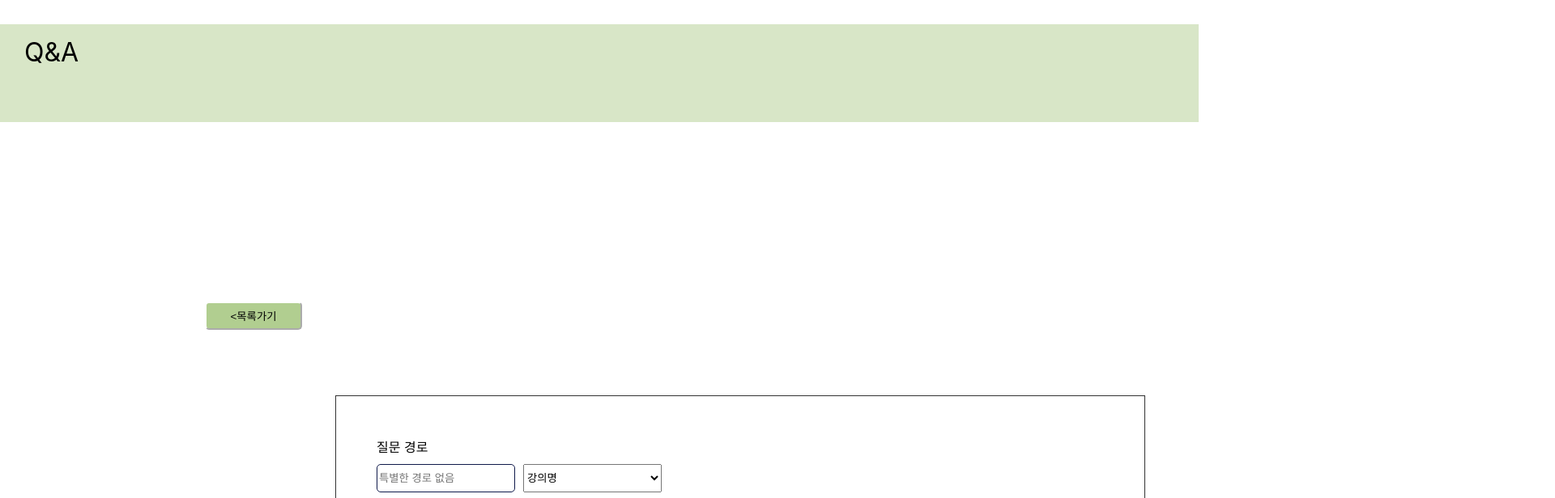
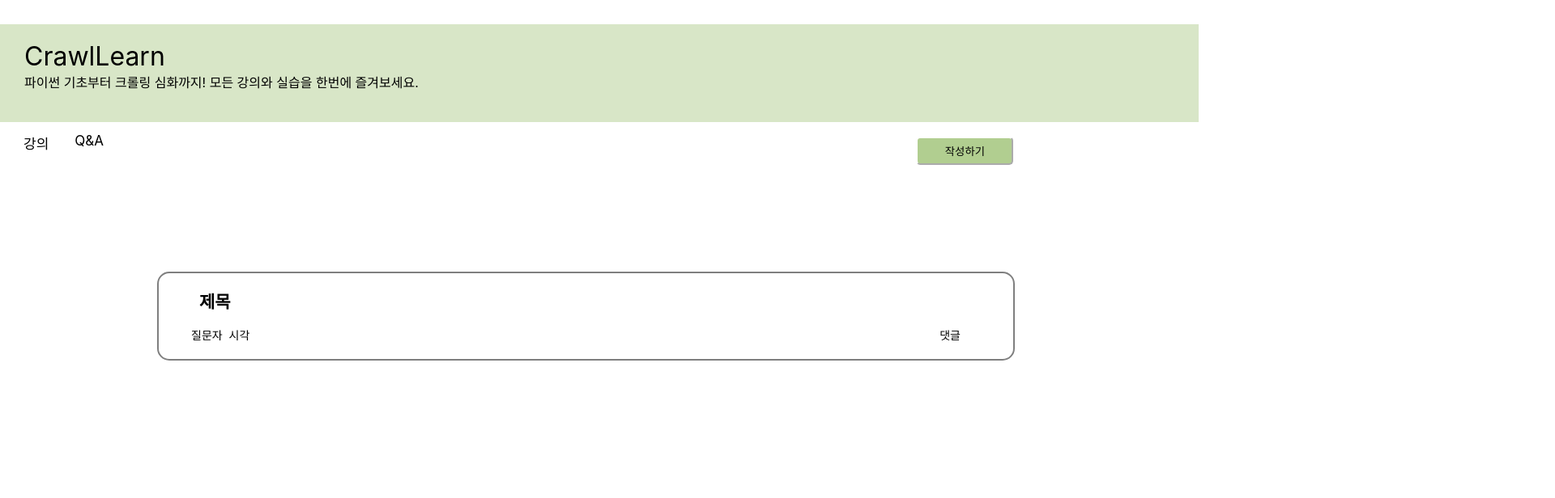
Before and after one commit to skkuse/2022spring_41class_team2, a React (Create React App) app in the folder client/: page /questionList in a window 1280 px wide. Shown: the top 616 px of the page at 81% size, 1920 px wide, since content can reach past the window. Built offline with nearby package versions, Linux system fonts and the light colour scheme; the HTML template or start-up script is replaced by a standard one.

Commit message:
페이지 이동 작업

```diff
--- a/client/src/App.js
+++ b/client/src/App.js
@@ -1,4 +1,5 @@
-import { Route, HashRouter as Router, } from 'react-router-dom';
+//import { Route, HashRouter, BrowserRouter as Router, BrowserRouter, } from 'react-router-dom';
+import { BrowserRouter, Route, Switch } from "react-router-dom";
 import Main from './pages/Main'
 import SignInPage from './pages/SignInPage'
 import UserInfoPage from './pages/UserInfo';
@@ -7,9 +8,27 @@ import LoginPage from './pages/LoginPage';
 import QuestionPage from './pages/QuestionPage';
 import QuestionListPage from './pages/QuestionListPage';
 
+
 function App() {
   return (
-    <Router>
+    <BrowserRouter>
+      <Switch>
+        <Route exact path="/main" component={Main} />
+        <Route exact path="/signIn" component={SignInPage} />
+        <Route exact path="/login" component={LoginPage}/>
+        <Route exact path="/userInfo" component={UserInfoPage}/>
+        <Route exact path="/codeEdit" component={TestCodePage}/>
+        <Route exact path="/qnaMain" component={QuestionPage}/>
+        <Route exact path="/questionList" component={QuestionListPage}/>
+      </Switch>
+    </BrowserRouter>
+  );
+}
+
+export default App;
+
+
+{/* <Router>
         <Route exact path="/main" component={Main} />
         <Route exact path="/signIn" component={SignInPage} />
         <Route exact path="/login" component={LoginPage}/>
@@ -17,9 +36,4 @@ function App() {
         <Route exact path="/codeEdit" component={TestCodePage}/>
         <Route exact path="/" component={QuestionPage}/>
         <Route exact path="/questionList" component={QuestionListPage}/>
-    </Router>
-
-  );
-}
-
-export default App;
+    </Router> */}
--- a/client/src/css/QuestionListPage.css
+++ b/client/src/css/QuestionListPage.css
@@ -59,14 +59,12 @@ ol, ul {
 
     color: #000000;
 
-
     /* Inside auto layout */
 
     flex: none;
     order: 1;
     flex-grow: 0;
     margin: 5px 0px;
-
 
 }
 
@@ -135,7 +133,7 @@ ol, ul {
     width: 98%;
     height: 40px;
     left: 13px;
-    top: 160px;
+    top: 150px;
 }
 
 .navbar-container a{
@@ -150,27 +148,12 @@ ol, ul {
 
 .navbar-right{
     float: right;
+}
+.write-button{
+    width: 120px;
+    height: 35px;
     margin-top: 5px;
-    text-shadow: 1px 1px 1px #000;
-    border-radius: 10px;
-    background-color: rgba(125, 173, 71, 0.6);
-    text-decoration: none;
-
+    background: rgba(125, 173, 71, 0.6);
+    border-radius: 5px;
+    border-color: white;
 }
-
-.navbar-right a{
-    padding: 5px 20px;
-    color:white;
-}
-
-.navbar-right a:hover{
-    background-color: grey;
-    color:white;
-    border-radius: 10px;
-}
-
-.navbar-right a:active{
-    box-shadow: inset -2px -2px 3px rgba(255, 255, 255, .6),
-    inset 2px 2px 3px rgba(0, 0, 0, .6);
-    color:white;
-}
--- a/client/src/css/QuestionPage.css
+++ b/client/src/css/QuestionPage.css
@@ -1,7 +1,3 @@
-.App {
-    text-align: left;
-  }
-
   main{
     position: absolute;
     width: 1440px;
@@ -11,12 +7,12 @@
   }
 
   .question-header{
+
     position: absolute;
     width: 100%;
     height: 70px;
     left: 0px;
-    top: 0;
-    margin: 0px;
+    top: 0px;
     padding: 20px 0 0 50px; /*top right bottom left*/
 
     background: rgba(125, 173, 71, 0.3);
@@ -25,7 +21,6 @@
     font-style: normal;
     font-weight: 400;
     font-size: 32px;
-
 
   }
 
--- a/client/src/pages/QuestionListPage.js
+++ b/client/src/pages/QuestionListPage.js
@@ -1,5 +1,6 @@
 import React from 'react';
 import '../css/QuestionListPage.css';
+import { Link } from "react-router-dom";
 
 function QuestionListPage() {
 
@@ -8,19 +9,21 @@ function QuestionListPage() {
     <div className="App">
       <body>
         <header>
-          <section class = "question-header">
-                  <div class = "question-header_content">
-                      <h2 class= "question-header_title">CrawlLearn</h2>
-                      <p class = "question-header_sub-title">파이썬 기초부터 크롤링 심화까지! 모든 강의와 실습을 한번에 즐겨보세요.</p>
+          <section className = "question-header">
+                  <div className = "question-header_content">
+                      <h2 className= "question-header_title">CrawlLearn</h2>
+                      <p className = "question-header_sub-title">파이썬 기초부터 크롤링 심화까지! 모든 강의와 실습을 한번에 즐겨보세요.</p>
                   </div>
           </section>
-            <nav class="navbar">
-              <div class="navbar-menu">
-                <div class="navbar-container">
-                    <a class="navbar-item" href="#home">강의</a>
-                    <a class="navbar-item" href="#news">Q&A</a>
-                  <div class="navbar-right">
-                    <a class="write-button" href="#search" data-role="button" data-inline="true" >작성하기</a>
+            <nav className="navbar">
+              <div className="navbar-menu">
+                <div className="navbar-container">
+                    <a className="navbar-item" href="#home">강의</a>
+                    <a className="navbar-item" href="#news">Q&A</a>
+                  <div className="navbar-right">
+                    <Link to="./qnaMain">
+                      <button className="write-button">작성하기</button>
+                    </Link>
                   </div>
                 </div>
               </div>
@@ -28,23 +31,23 @@ function QuestionListPage() {
         </header>
 
         <main>
-            <section class = "question-body">
-                <div class = "question-body_content">
-                    <div class = "question-list-container">
-                        <ul class = "question-list">
-                            <li class = "question-container">
-                                <div class = "question">
-                                    <div class="question__info">
-                                        <div class="question__title">
-                                            <h3 class="title__text">제목</h3>
+            <section className = "question-body">
+                <div className = "question-body_content">
+                    <div className = "question-list-container">
+                        <ul className = "question-list">
+                            <li className = "question-container">
+                                <div className = "question">
+                                    <div className="question__info">
+                                        <div className="question__title">
+                                            <h3 className="title__text">제목</h3>
                                         </div>
-                                        <div class="question__body">
+                                        <div className="question__body">
 
                                         </div>
-                                        <div class="question__footer">
+                                        <div className="question__footer">
                                             <span>질문자</span>
                                             <span>&nbsp;&nbsp;시각</span>
-                                            <div class="question__comment"> 댓글</div>
+                                            <div className="question__comment"> 댓글</div>
                                         </div>
                                     </div>
                                 </div>
--- a/client/src/pages/QuestionPage.js
+++ b/client/src/pages/QuestionPage.js
@@ -1,19 +1,22 @@
 import React from 'react';
-import '../css/QuestionPage.css';
 import { CKEditor } from '@ckeditor/ckeditor5-react';
 import ClassicEditor from '@ckeditor/ckeditor5-build-classic';
-import QuestionListPage from './QuestionListPage';
+import '../css/QuestionPage.css';
+import { Link } from "react-router-dom";
 
 function QuestionPage() {
+
   return (
-    <div className="App">
+    <div className="whole">
       <body>
         <header>
           <h1 className="question-header">Q&A</h1>
         </header>
         <main>
             <div className="question-body">
-              <button className="return-button" onClick={QuestionListPage}> &lt;목록가기</button>
+              <Link to="/questionList">
+                <button className="return-button"> &lt;목록가기</button>
+              </Link>
               <div className='form-wrapper'>
                 <div className="question-route">
                   <div>질문 경로</div>
```
Also changed, not shown: client/src/pages/QuestionNav.js (added, +21 -0 lines).
